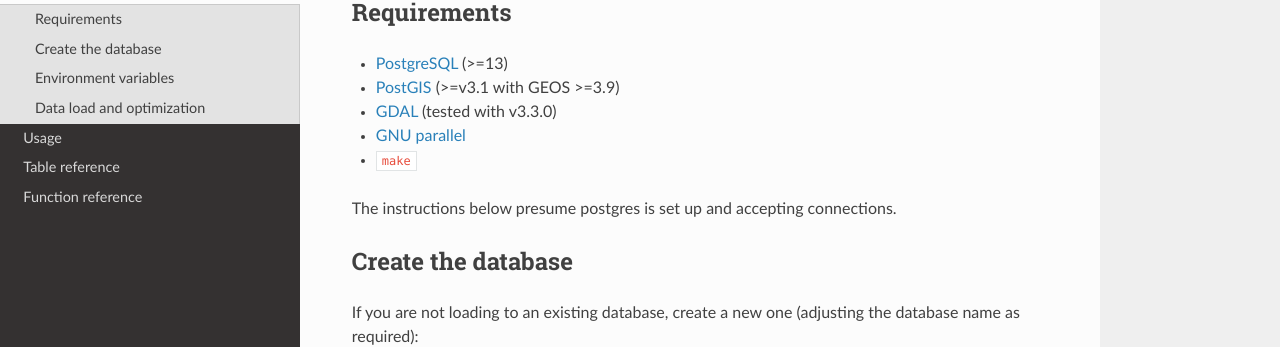
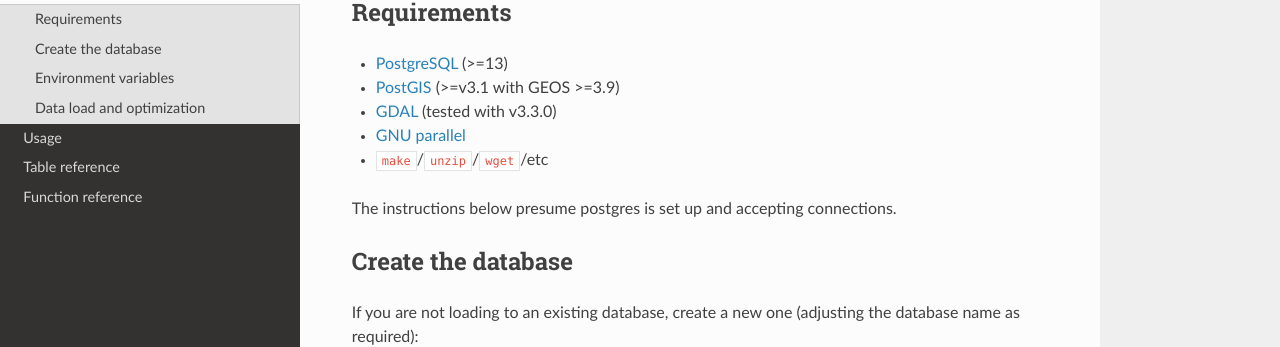
Before and after one commit to smnorris/fwapg, a Sphinx documentation site: the page built from docs/01_setup.md, in a window 1280 px wide and 900 px high. Shown: the part 164-511 px from the top of the window. Built offline with Sphinx 7.4.7 and the Read the Docs theme 2.0.0, drawn with Linux system fonts in a browser that asks for light colours.

Commit message:
note additional requirements

```diff
--- a/docs/01_setup.md
+++ b/docs/01_setup.md
@@ -6,7 +6,7 @@
 - [PostGIS](https://postgis.net/) (>=v3.1 with GEOS >=3.9)
 - [GDAL](https://gdal.org/index.html) (tested with v3.3.0)
 - [GNU parallel](https://www.gnu.org/software/parallel/)
-- [`make`](https://www.gnu.org/software/make/)
+- [`make`](https://www.gnu.org/software/make/)/`unzip`/`wget`/etc
 
 The instructions below presume postgres is set up and accepting connections.
 
```
